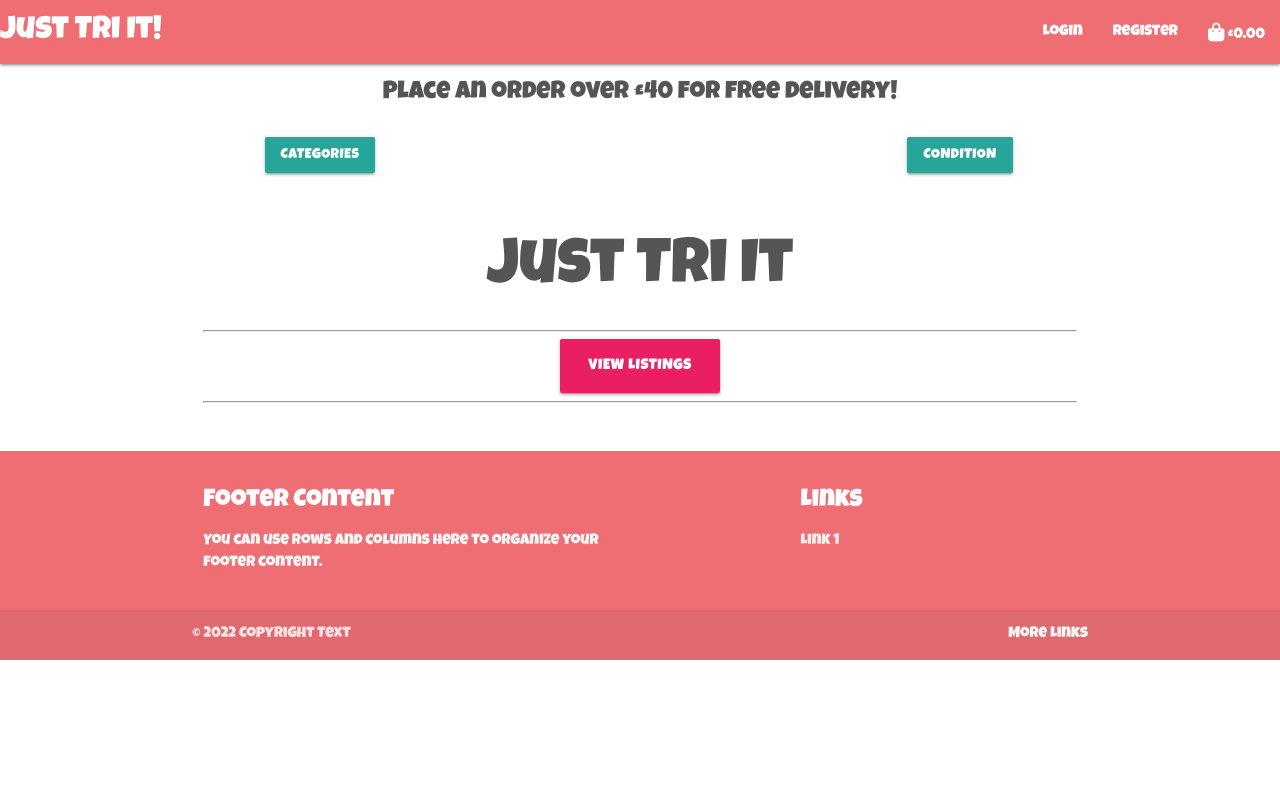
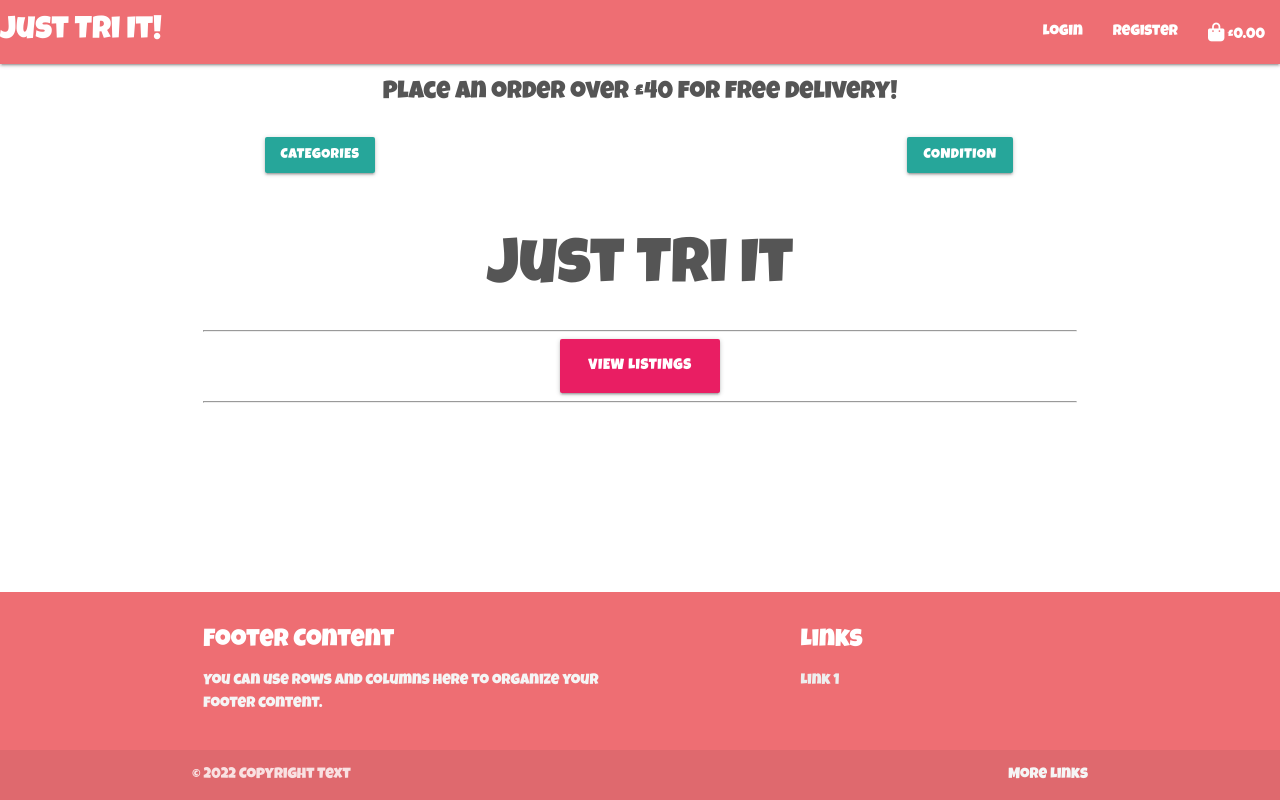
Before and after one commit to Code-Institute-Submissions/sniclasj-just-tri-it_JanResub, a Django app: page / in a window 1280 px wide. Run offline with Django 3.2, Linux system fonts and the light colour scheme; some libraries are stand-ins or nearby versions.

Commit message:
Add materialize css for sticky footer

```diff
--- a/static/css/base.css
+++ b/static/css/base.css
@@ -1,7 +1,14 @@
 body {
     color: #555;
     font-family: "Luckiest Guy";
-}
+    display: flex;
+    min-height: 100vh;
+    flex-direction: column;
+  }
+
+  main {
+    flex: 1 0 auto;
+  }
 
 .xs-btn {
     font-size: 9px !important;
```
